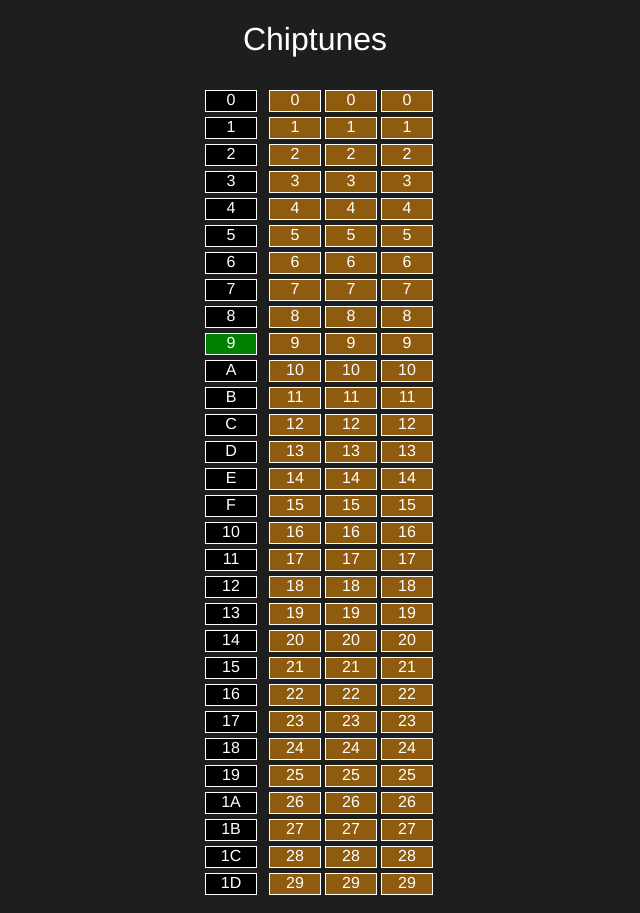
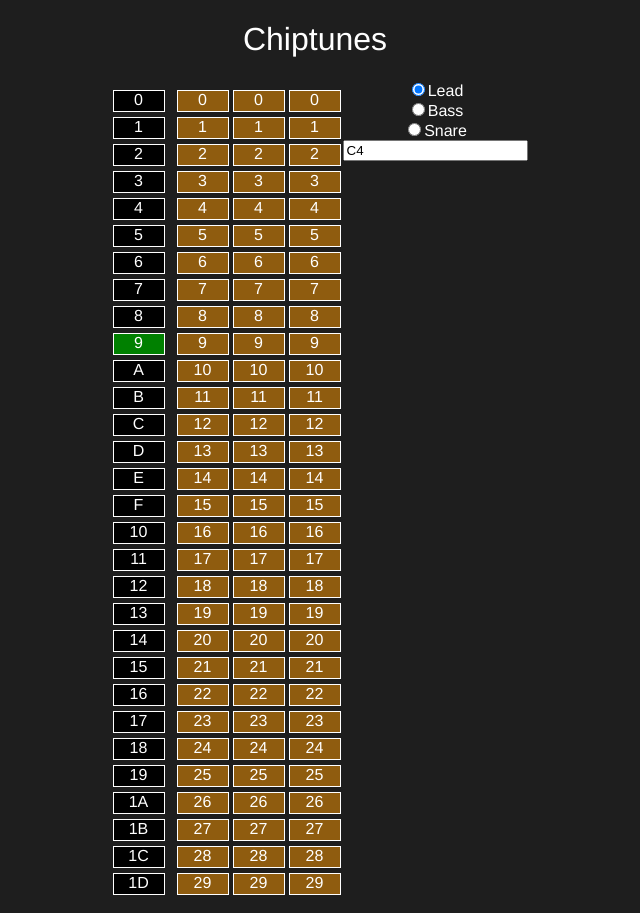
Before and after one commit to lex/chiptunes, a Vue app: page /#/ in a window 1280 px wide. Shown: the whole page, without its empty margins (325-965 px from the left). Built offline with nearby package versions, Linux system fonts and the light colour scheme.

Commit message:
create your own songs with the ability to choose an instrument and a note

```diff
--- a/src/components/HelloWorld.vue
+++ b/src/components/HelloWorld.vue
@@ -9,6 +9,18 @@
         <div class="track-container" v-for="(channel, channelIndex) in channels" :key="channelIndex">
           <div v-for="(note, i) in channel" :class="`grid-item grid-item-${note.selected ? 'selected' : 'unselected'}`" :key="i" :id="`${note.channel}:${note.index}`" v-on:click="clicked">{{i}}</div>
         </div>
+      </div>
+      <div>
+        <input type="radio" id="lead" value="lead" v-model="picked">
+        <label for="lead">Lead</label>
+        <br>
+        <input type="radio" id="bass" value="bass" v-model="picked">
+        <label for="bass">Bass</label>
+        <br>
+        <input type="radio" id="snare" value="snare" v-model="picked">
+        <label for="snare">Snare</label>
+        <br>
+        <input v-model="note">
       </div>
     </div>
   </div>
@@ -30,6 +42,8 @@ export default {
         this.createChannel(1),
         this.createChannel(2),
       ],
+      picked: 'lead',
+      note: 'C4',
     };
   },
   methods: {
@@ -44,12 +58,28 @@ export default {
       console.log(`toggling - channel: ${channel} slot: ${slot}`);
 
       item.selected = !item.selected;
-      item.note = item.selected ? 'C4' : null;
+      if (item.selected) {
+        // eslint-disable-next-line
+        console.log(`note: ${this.note} instrument: ${this.picked}`);
+        item.note = this.note;
+        item.instrument = this.picked;
+      } else {
+        item.note = null;
+        item.instrument = null;
+      }
     },
     createChannel(channel) {
       // why doesn't this.channelLength work ???
       const channelLength = 30;
-      const note = { note: null, length: null, selected: false, channel };
+
+      const note = {
+        note: null,
+        length: null,
+        selected: false,
+        instrument: null,
+        channel,
+      };
+
       return [...Array(channelLength).keys()].map(index => ({
         ...note,
         index,
@@ -89,11 +119,11 @@ export default {
           const snareNote = this.channels[2][slot];
 
           if (leadNote.note) {
-            leadSynth.triggerAttackRelease('C4', '4n');
+            leadSynth.triggerAttackRelease(leadNote.note, '4n');
           }
 
           if (bassNote.note) {
-            bassSynth.triggerAttackRelease('C2', '4n');
+            bassSynth.triggerAttackRelease(bassNote.note, '4n');
           }
 
           if (snareNote.note) {
@@ -132,7 +162,7 @@ a {
 }
 .tracker-container {
   display: grid;
-  grid-template-columns: auto auto;
+  grid-template-columns: auto auto auto;
   width: 40%;
   margin: 0 auto;
   justify-content: center;
```
